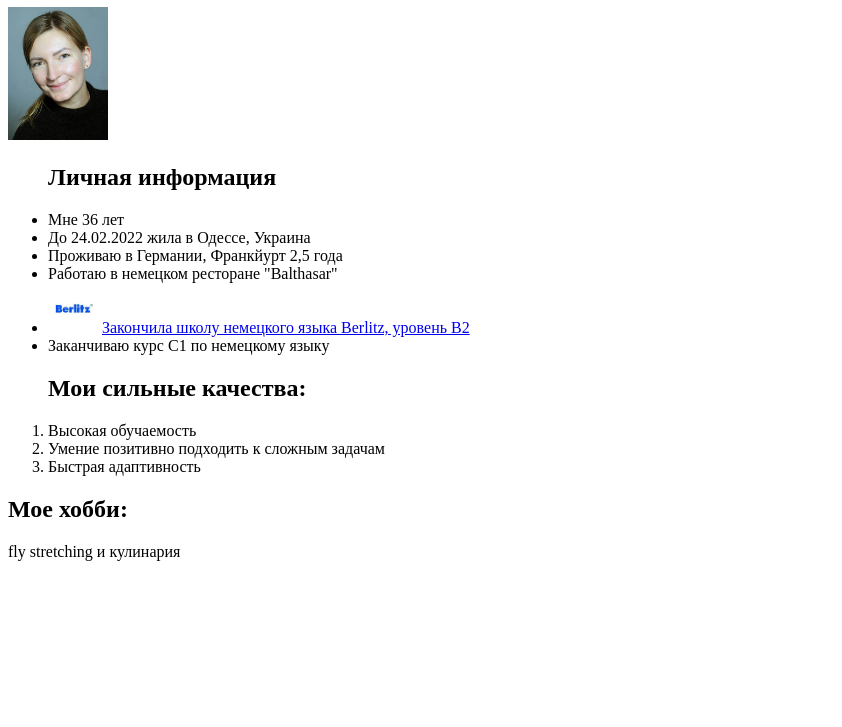
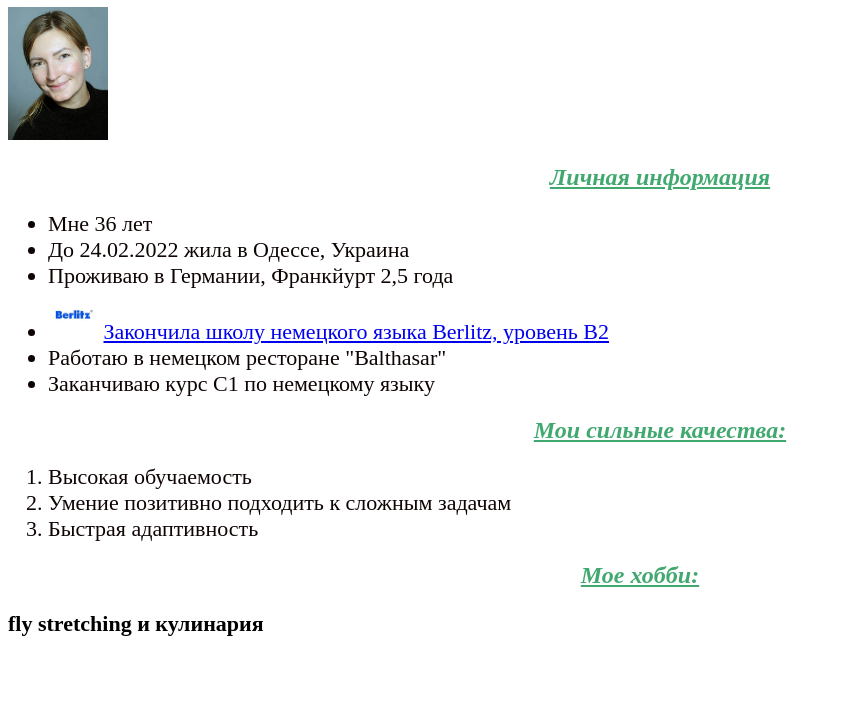
Before and after one commit to yulliaivanova/Front_end_homework_01, a plain HTML site: page index.html in a window 1280 px wide. Shown: the part 73-800 px from the top of the page, without its empty margins (0-842 px from the left). Drawn offline with Linux system fonts and the light colour scheme.

Commit message:
lesson_02_css

```diff
--- a/index.html
+++ b/index.html
@@ -1,33 +1,40 @@
+
+<!-- TODO:
+ Добавьте стили на страницу сайта-визитки о себе
+Используйте селекторы по тегу и классу. Добавьте элементам несколько классов.
+ -->
+
 <!DOCTYPE html>
 <html lang="en">
   <head>
     <meta charset="UTF-8" />
     <meta name="viewport" content="width=device-width, initial-scale=1.0" />
+    <link rel="stylesheet" href="style.css">
     <title>My business card</title>
   </head>
   <body>
     <h1>Юлия Иванова</h1>
-    <img width="100" src="./my_photo.jpg" alt="my_photo" />
-    <ul><h2>Личная информация</h2>
-      <li>Мне 36 лет</li>
-      <li> До 24.02.2022 жила в Одессе, Украина</li>
-      <li>Проживаю в Германии, Франкйурт 2,5 года</li>
-      <li>Работаю в немецком ресторане "Balthasar"</li>
-      <li>
-        <img width="50" src="./berlitz.jpeg" alt="scool" />
+    <img class="img-main-photo" src="images/my_photo.jpg" alt="my_photo" />
+    <ul><h2 class="h2-modification some-changes">Личная информация</h2>
+      <li class="li-list-decoration">Мне 36 лет</li>
+      <li class="li-list-decoration"> До 24.02.2022 жила в Одессе, Украина</li>
+      <li class="li-list-decoration">Проживаю в Германии, Франкйурт 2,5 года</li>
+      <li class="li-list-decoration">
+        <img width="50" src="images/berlitz.jpeg" alt="scool" />
         <a target="_blank" href="https://www.berlitz.com/de-de"
-          >Закончила школу немецкого языка Berlitz, уровень В2
-        </a>
+        >Закончила школу немецкого языка Berlitz, уровень В2
+      </a>
+      <li class="li-list-decoration">Работаю в немецком ресторане "Balthasar"</li>
       </li>
-      <li> Заканчиваю курс С1 по немецкому языку </li>
+      <li class="li-list-decoration"> Заканчиваю курс С1 по немецкому языку </li>
     </ul>
-<ol><h2>Мои сильные качества:</h2>
-    <li>Высокая обучаемость</li>
-    <li>Умение позитивно подходить к сложным задачам</li>
-    <li>Быстрая адаптивность</li>
+<ol><h2 class="h2-modification some-changes">Мои сильные качества:</h2>
+    <li class="li-list-decoration">Высокая обучаемость</li>
+    <li class="li-list-decoration">Умение позитивно подходить к сложным задачам</li>
+    <li class="li-list-decoration">Быстрая адаптивность</li>
 </ol>
 
-<p><h2>Мое хобби:</h2> fly stretching и кулинария</p>
+<p><h2 class="h2-modification some-changes">Мое хобби:</h2> <h3>fly stretching и кулинария</h3></p>
 
   </body>
 </html>
--- /dev/null
+++ b/style.css
@@ -0,0 +1,26 @@
+h1 {
+  color: rgb(165, 42, 42);
+  text-align: center;
+  font-style: italic;
+}
+.img-main-photo {
+  text-align: center;
+  width: 100px;
+}
+.h2-modification {
+  color: rgba(0, 139, 63, 0.744);
+  text-align: center;
+  font-style: italic;
+}
+
+.li-list-decoration {
+  color: rgb(15, 4, 4);
+  font-size: 22px;
+}
+.some-changes {
+  text-decoration: underline;
+}
+
+h3 {
+    font-size: 22px;
+}
```
Also changed, not shown: images/berlitz.jpeg (renamed from berlitz.jpeg), images/my_photo.jpg (renamed from my_photo.jpg).
